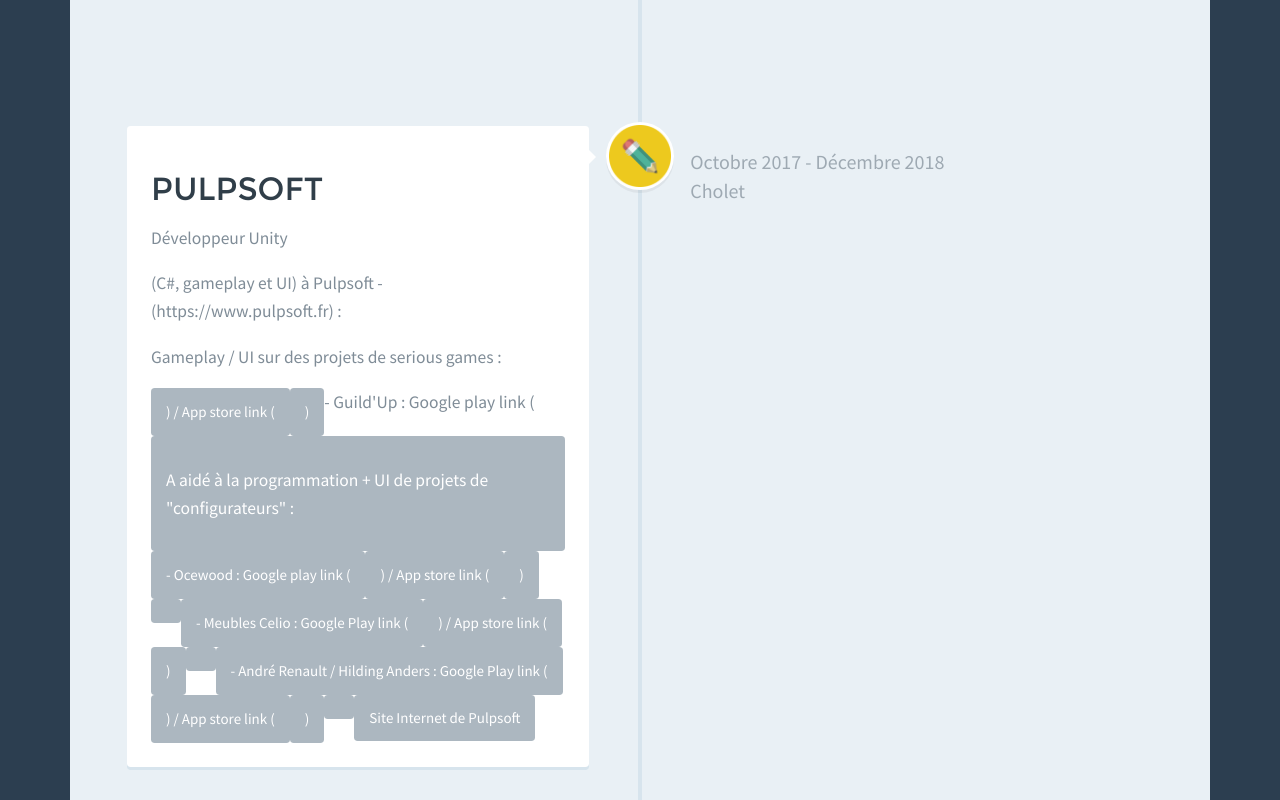
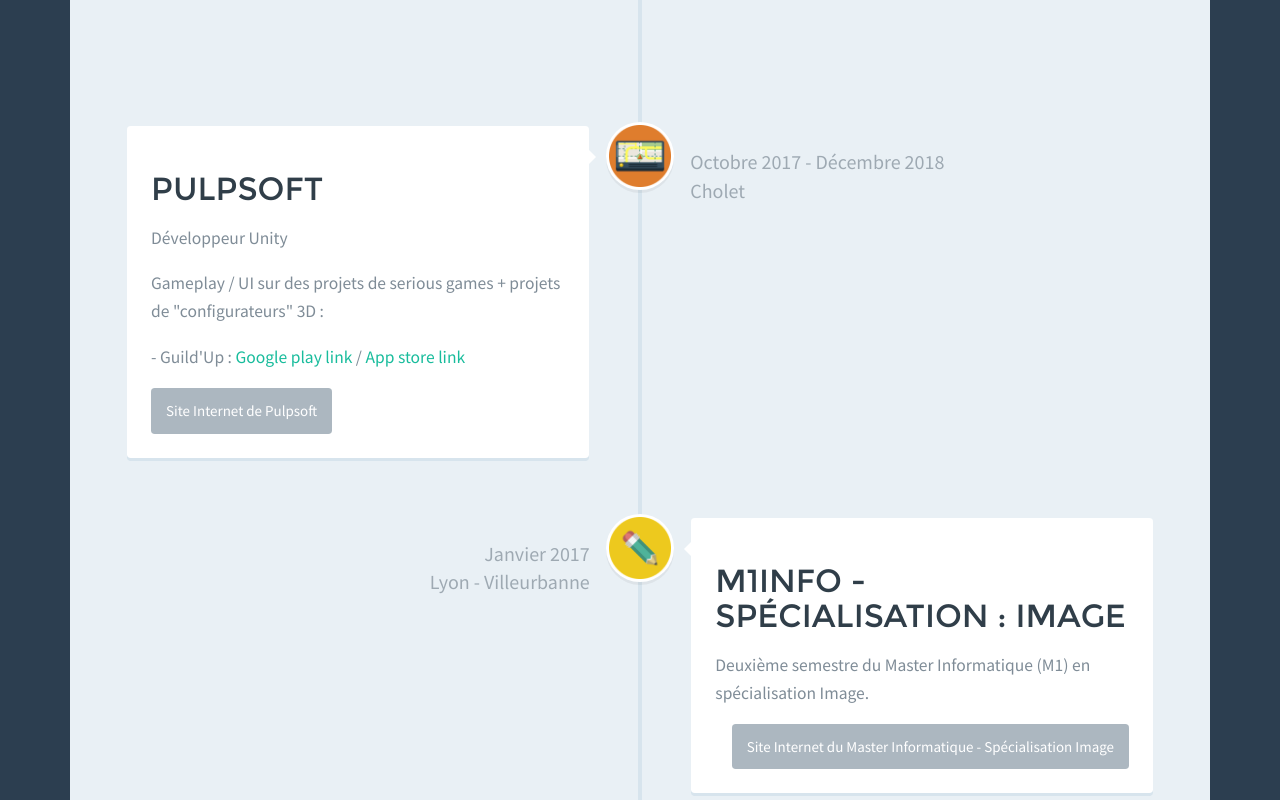
Before and after one commit to Batora07/Batora07.github.io, a plain HTML site: page index.html in a window 1280 px wide. Shown: the part 4000-4800 px from the top of the page. Drawn offline with nearby package versions, Linux system fonts and the light colour scheme; files whose address does not match are found by name.

Commit message:
Update index.html

```diff
--- a/index.html
+++ b/index.html
@@ -447,29 +447,21 @@
 
 				 <section class="cd-container">
                         <!-- Intégration PULPSOFT -->
-                        <div class="cd-timeline-block">
+                       <div class="cd-timeline-block">
                             <div class="cd-timeline-img cd-picture">
-                                <img src="img/Pencil.png" alt="Meteor">
+                                <img src="img/GPS.png" alt="GPS">
                             </div> <!-- cd-timeline-img -->
 
                             <div class="cd-timeline-content">
                                 <h3>Pulpsoft</h3>
                                 <p>Développeur Unity</p>
-								<p>(C#, gameplay et UI) à Pulpsoft - (https://www.pulpsoft.fr) :</p>
-								<p>Gameplay / UI sur des projets de serious games :</p>
-                                <p>  - Guild'Up : Google play link (<a href="https://bit.ly/2Fp7z0c" target="_blank" class="cd-read-more">) / App store link (<a href="https://apple.co/2M5Vcqz" target="_blank" class="cd-read-more">)</p>
-								<p></p>
-								<p>A aidé à la programmation + UI de projets de "configurateurs" :</p>
-								<p>		- Ocewood : Google play link (<a href="https://bit.ly/2THwQWI" target="_blank" class="cd-read-more">) / App store link (<a href="https://apple.co/2QIud5f" target="_blank" class="cd-read-more">)</p>
-								<p>		- Meubles Celio : Google Play link (<a href="https://bit.ly/2QGjZSS" target="_blank" class="cd-read-more">) / App store link (<a href="https://apple.co/2Fo8DkZ" target="_blank" class="cd-read-more">)</p>
-								<p>		- André Renault / Hilding Anders : Google Play link (<a href="https://bit.ly/2FvOGIx" target="_blank" class="cd-read-more">) / App store link (<a href="https://apple.co/2D6qRW5" target="_blank" class="cd-read-more">)</p>
-                                <a href="https://www.pulpsoft.fr" target="_blank" class="cd-read-more">Site Internet de Pulpsoft</a>
+								<p>Gameplay / UI sur des projets de serious games + projets de "configurateurs" 3D :</p>
+                                <p>  - Guild'Up : <a href="https://bit.ly/2Fp7z0c" target="_blank">Google play link</a> / <a href="https://apple.co/2M5Vcqz" target="_blank">App store link</a></p>
+								<a href="https://www.pulpsoft.fr" target="_blank" class="cd-read-more">Site Internet de Pulpsoft</a>
                                 <span class="cd-date">Octobre 2017 - Décembre 2018<br/>Cholet</span>
                             </div> <!-- cd-timeline-content -->
                         </div> <!-- cd-timeline-block -->
 
-
-                    <section class="cd-container">
                         <!-- Intégration M1-S2 -->
                         <div class="cd-timeline-block">
                             <div class="cd-timeline-img cd-picture">
```
